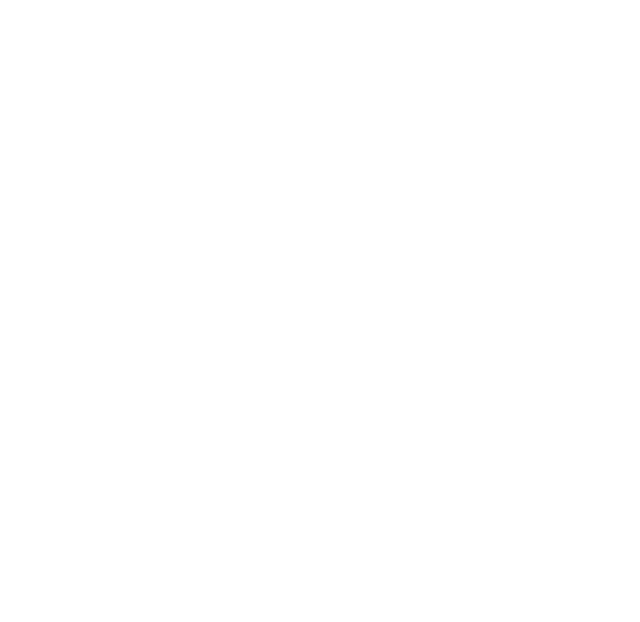
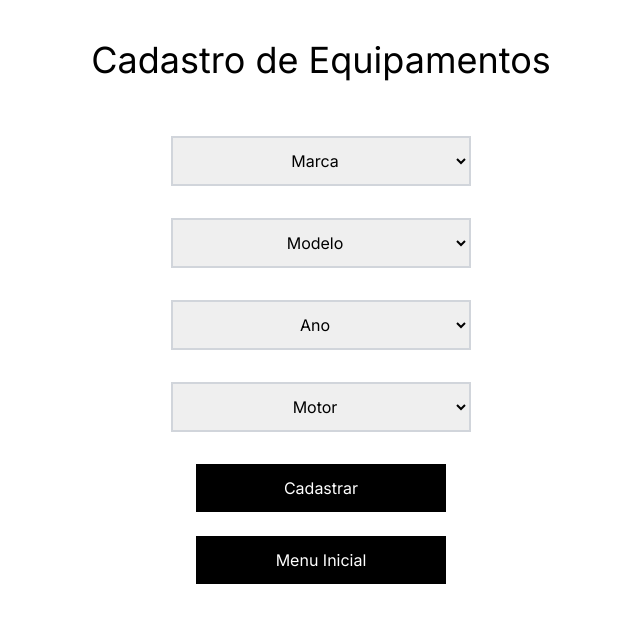
Before and after one commit to GabiTavares/evasoft-front-end, a React (Create React App) app: page /cadastro in a window 1280 px wide. Before the commit this address had no page. Shown: the top 622 px of the page, without its empty margins (319-959 px from the left). Built offline with nearby package versions, Linux system fonts and the light colour scheme.

Commit message:
'addcadastro'

```diff
--- a/src/App.tsx
+++ b/src/App.tsx
@@ -3,6 +3,7 @@
 import { BrowserRouter as Router, Routes, Route } from 'react-router-dom';
 import Catalogo from './pages/catalogo';
 import './styles/global.css'
+import CadastroEquip from './pages/cadastro';
 
 function App() {
   return (
@@ -10,6 +11,7 @@
     <Router>
           <Routes>
             <Route path='/' element={<Menu />} />
+            <Route path='/cadastro' element={<CadastroEquip />} />
             <Route path='/catalogo' element={<Catalogo />} />
           </Routes>
         </Router>
--- /dev/null
+++ b/src/pages/cadastro.jsx
@@ -0,0 +1,214 @@
+import { useState } from 'react';
+import { Link, useNavigate } from "react-router-dom";
+
+
+export default function CadastroEquip() {
+
+  //juntar todas as functions para enviar para back
+  const navigate = useNavigate();
+
+  const handleSubmit = (event) => {
+    event.preventDefault();
+    navigate('/cadastro_finalizado')
+
+  }
+
+  const years = [
+    2007,
+    2008,
+    2009,
+    2010,
+    2011,
+    2012,
+    2013,
+    2014,
+    2015,
+    2016,
+    2017,
+    2018,
+    2019,
+  ]
+  const models = [
+'8FG25 ',
+'FG18  ',
+'8FG18 ',
+'8FGU25',
+'8FGU18',
+'FGZN25',
+'8FG25B',
+'8FGJ35',
+'8FGU30',
+'8FG18C',
+'SWEB140',
+'H060 FT',
+'H50CT',
+'H50FT',
+'R1.6H',
+'S1.6',
+'FMX 16',
+'FMX 17',
+'FMX G115 8825',
+'FMX G115 8825 TR',
+'FMX17',
+'EGV 16',
+'FMXG115 8825',
+'18AK ',
+'GP050LX',
+'MR20D',
+'MS16' ,
+'VX50',
+"VX60"
+  ]
+
+  const [marca, setMarca] = useState();
+  const [showhide, setShowHide] = useState('');
+
+  const handleShowHide = (e) => {
+    const getMarca = e.target.value;
+    setShowHide(getMarca);
+    setMarca({value: e.target.value});
+  }
+
+  return (
+    <div className='max-w-7xl mx-auto flex flex-col items-center'>
+
+        <h1 className='text-4xl mt-10 mb-10'>Cadastro de Equipamentos</h1>
+        <div className="flex flex-col justify-center items-center">
+
+        <form  onSubmit={handleSubmit} className="flex flex-col items-center">
+        <div id='divForm' className=" flex flex-col items-center">
+            <div className="flex flex-col justify-center">
+            {
+                  showhide === 'TOYOTA' && (
+                    <input
+                  id='serie'
+                  name='serie'
+                  required='required'
+                  type='text'
+                  className='border-2 focus:outline-none'
+                  placeholder='Nº de série'
+                //   onChange={handleChangesValue}
+                  //carregar json antes da validação/cadastro
+                />
+                  )
+                }
+                {
+                  showhide === 'newMarca' && (
+                    <input
+                  id='serie'
+                  name='marca'
+                  required='required'
+                  type='text'
+                  className='border-2 focus:outline-none'
+                  placeholder='Nova Categoria'
+                  //carregar json antes da validação/cadastro
+                />
+                  )
+                }
+                {
+                  showhide === 'newModelo' && (
+                    <input
+                  id=''
+                  name='modelo'
+                  required='required'
+                  type='text'
+                  className='border-2 focus:outline-none'
+                  placeholder='Nova Categoria'
+                  //carregar json antes da validação/cadastro
+                />
+                  )
+                }
+                {
+                  showhide === 'newAno' && (
+                    <input
+                  id='serie'
+                  name='ano'
+                  required='required'
+                  type='text'
+                  className='border-2 focus:outline-none'
+                  placeholder='Nova Categoria'
+                  //carregar json antes da validação/cadastro
+                />
+                  )
+                }
+                {
+                  showhide === 'newMotor' && (
+                    <input
+                  id='serie'
+                  name='motor'
+                  required='required'
+                  type='text'
+                  className='border-2 focus:outline-none'
+                  placeholder='Nova Categoria'
+                  //carregar json antes da validação/cadastro
+                />
+                  )
+                }
+
+            <select
+          className="my-4 border-2 border-gray-300 px-20 py-3 text-md text-black"
+          required='required'
+          name='marca'
+          onChange={(e) => handleShowHide(e)}
+          >
+          <option value=''>Marca</option>
+          <option value='TOYOTA'>TOYOTA</option>
+          <option value='HYSTER'>HYSTER</option>
+          <option value='STILL'>STILL</option>
+          <option value='YALE'>YALE</option>
+          <option value='newMarca'>Adicionar +</option>
+
+          </select>
+          <select
+          className="my-4 border-2 border-gray-300 px-20 py-3 text-md text-black"
+          required='required'
+          name='modelo'
+          onChange={(e) => handleShowHide(e)}
+          >
+          <option value=''>Modelo</option>
+          {models.map((md, i) => (
+            <option key={i}>{md}</option>
+          ))}
+          <option value='newModelo'>Adicionar +</option>
+          </select>
+          <select
+          className="my-4 border-2 border-gray-300 px-20 py-3 text-md text-black"
+          name='ano'
+          onChange={(e) => handleShowHide(e)}
+          >
+          <option>Ano</option>
+          {years.map(y => (
+            <option>{y}</option>
+          ))}
+          <option value='newAno'>Adicionar +</option>
+          </select>
+          <select
+          className="my-4 border-2 border-gray-300 px-20 py-3 text-md text-black"
+          name='motor'
+          onChange={(e) => handleShowHide(e)}
+          >
+          <option value=''>Motor</option>
+          <option value='Elétrica'>Elétrica</option>
+          <option value='GLP'>GLP</option>
+          <option value='newMotor'>Adicionar +</option>
+          </select>
+
+          </div>
+    </div>
+        <button
+        className='my-4 flex px-16 py-3 text-md bg-black text-white hover:bg-gray-900 '
+        id='link-cad'
+        type='submit'
+        >Cadastrar</button>
+
+          </form>
+
+        <Link to='/'
+        className='my-2 flex px-16 py-3 text-md bg-black text-white hover:bg-gray-900 '
+        id='link-cad'
+        >Menu Inicial</Link>
+
+        </div>
+    </div>
+  );
+}
--- a/src/pages/catalogo.jsx
+++ b/src/pages/catalogo.jsx
@@ -16,8 +16,6 @@
         setShowInput(getMarca);
         setMarca({value: e.target.value});
     }
-    const filterColumnModel = ForkliftList.map((md) => md.MARCA)
-    console.log(filterColumnModel)
 
     const [page, setPage] = useState(0);
   const [rowsPerPage, setRowsPerPage] = useState(8);
```
